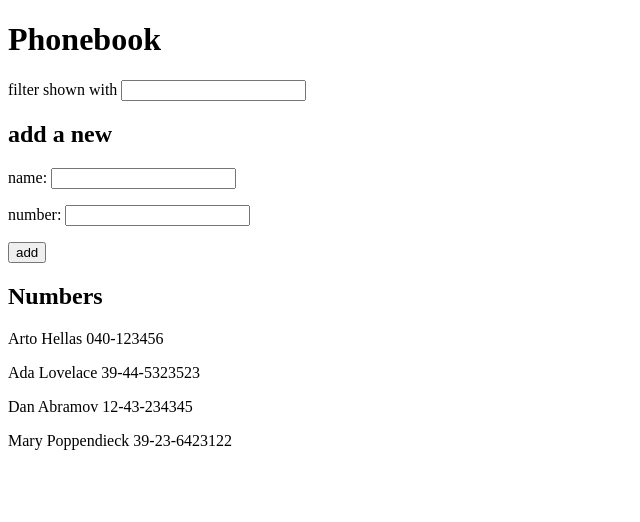
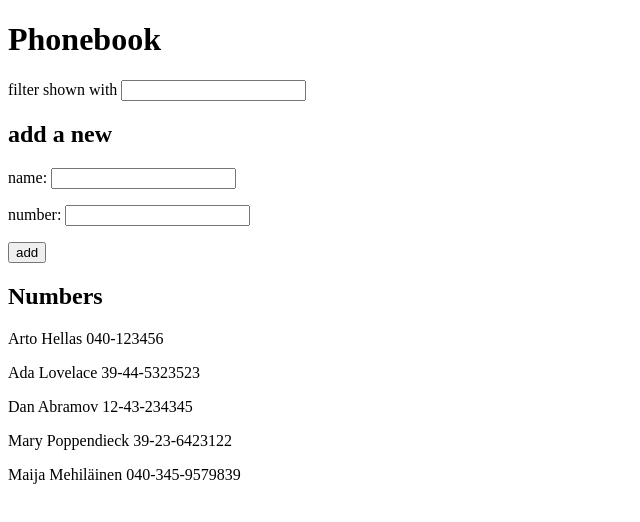
Before and after one commit to LeoLampio/Fullstack-Exercises, a React (Vite) app in the folder osa2/puhelinluettelo/: page / in a window 1280 px wide. Shown: the top 522 px of the page, without its empty margins (0-640 px from the left). Built offline with nearby package versions, Linux system fonts and the light colour scheme; data requests are answered from the project's data file.

Commit message:
OSA 2 teht 12

```diff
--- a/osa2/puhelinluettelo/db.json
+++ b/osa2/puhelinluettelo/db.json
@@ -1,5 +1,5 @@
 {
-  "persons":[
+  "persons": [
     {
       "name": "Arto Hellas",
       "number": "040-123456",
@@ -19,6 +19,11 @@
       "name": "Mary Poppendieck",
       "number": "39-23-6423122",
       "id": "4"
+    },
+    {
+      "id": "dd4a",
+      "name": "Maija Mehiläinen",
+      "number": "040-345-9579839"
     }
   ]
 }
--- a/osa2/puhelinluettelo/src/App.jsx
+++ b/osa2/puhelinluettelo/src/App.jsx
@@ -4,6 +4,8 @@ import axios from 'axios'
 import Filter from './components/Filter'
 import PersonForm from './components/PersonForm'
 import Persons from './components/Persons'
+
+const url = 'http://localhost:3001/persons'
 
 const App = () => {
   const [persons, setPersons] = useState([])
@@ -13,7 +15,7 @@ const App = () => {
 
   useEffect(() => {
     axios
-      .get('http://localhost:3001/persons')
+      .get(url)
       .then(response => setPersons(response.data))
   }, [])
 
@@ -27,9 +29,13 @@ const App = () => {
       }
     }
 
-    setPersons(persons.concat({ name: newName, number: newNumber }))
-    setNewName('')
-    setNewNumber('')
+    axios
+      .post(url, { name: newName, number: newNumber })
+      .then(response => {
+        setPersons(persons.concat(response.data))
+        setNewName('')
+        setNewNumber('')
+    })
   }
 
   return (
```
